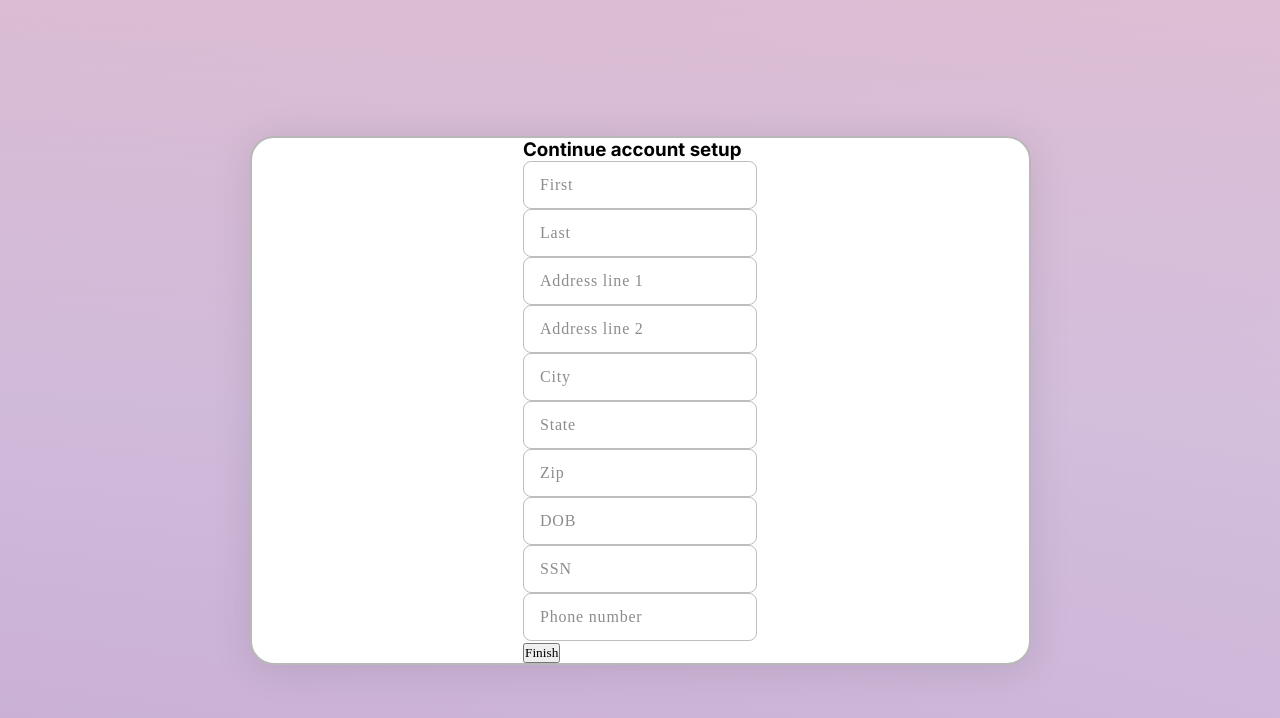
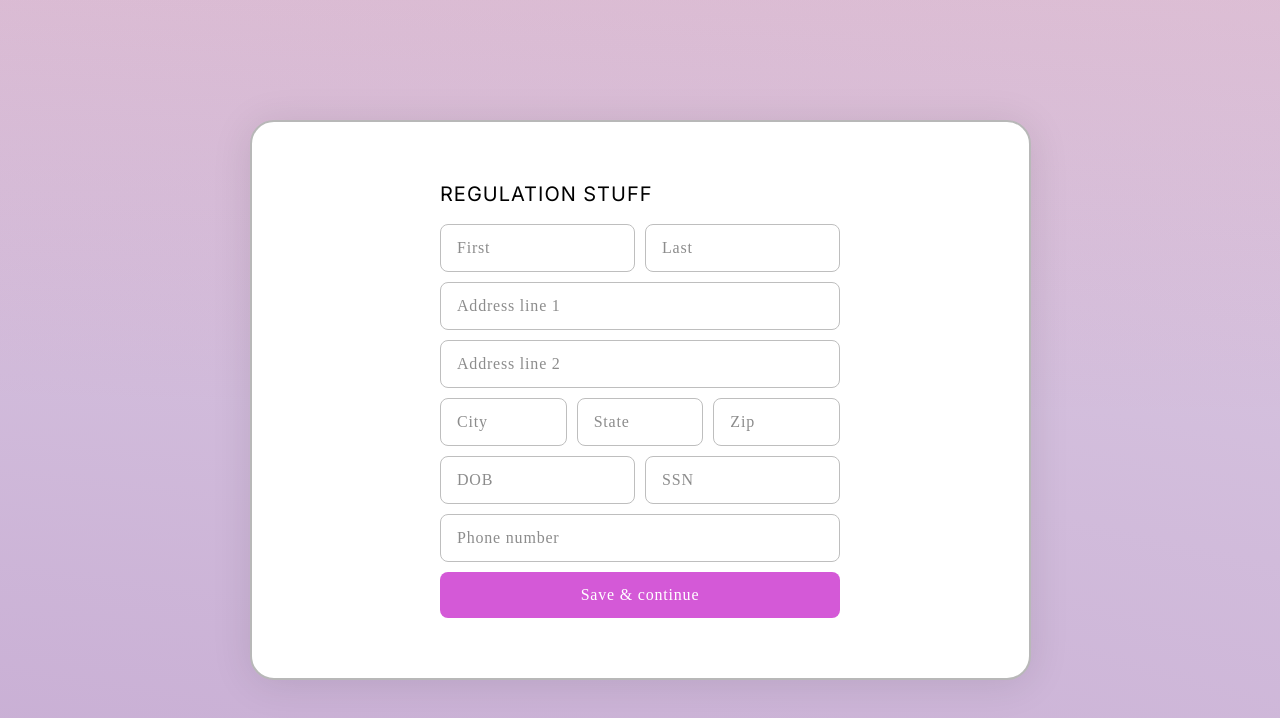
Before and after one commit to Shireling/p2p-next, a Next.js app: page /setup in a window 1280 px wide. Shown: the top 718 px of the page. Built offline with nearby package versions, Linux system fonts and the light colour scheme; no server answers; the database is empty; a web font is replaced by a local one.

Commit message:
Added most validation to setup form & stryling

```diff
--- a/src/app/globals.css
+++ b/src/app/globals.css
@@ -86,6 +86,10 @@ hr {
   text-decoration: underline;
 }
 
+input:focus {
+  outline: none;
+}
+
 input[type="text"],
 input[type="password"],
 input[type="numnber"] {
@@ -113,3 +117,9 @@ input[type="numnber"]::placeholder {
   font-size: 14px;
   font-weight: 700;
 }
+
+.spaced-10 {
+  display: flex;
+  flex-direction: column;
+  gap: 10px;
+}
--- a/src/app/setup/page.tsx
+++ b/src/app/setup/page.tsx
@@ -1,3 +1,4 @@
+import './setup.css'
 import { redirect } from "next/navigation"
 import { getUser } from "@/lib/auth/get-user"
 import SetupForm from "@/components/forms/setup-form/setup-form"
@@ -7,8 +8,8 @@ export default async function Setup() {
   user?.moovId && redirect('/')
 
   return (
-    <div>
-      <h3>Continue account setup</h3>
+    <div className='initial-views-container'>
+      <h1>REGULATION STUFF</h1>
       <SetupForm />
     </div>
   )
--- /dev/null
+++ b/src/app/setup/setup.css
@@ -0,0 +1,7 @@
+.initial-views-container {
+  margin: 60px 0;
+  max-width: 400px;
+  display: flex;
+  flex-direction: column;
+  gap: 18px;
+}
--- /dev/null
+++ b/src/components/forms/setup-form/setup-form.css
@@ -0,0 +1,4 @@
+.form-fields-row {
+  display: flex;
+  gap: 10px;
+}
--- a/src/components/forms/setup-form/setup-form.tsx
+++ b/src/components/forms/setup-form/setup-form.tsx
@@ -1,44 +1,57 @@
 'use client'
 
+import './setup-form.css'
 import { redirect } from "next/navigation"
 import { useState } from "react"
+import { useForm, SubmitHandler, Controller } from "react-hook-form"
+import { yupResolver } from "@hookform/resolvers/yup"
+import { setupSchema } from "@/lib/validation-schemas/setup-schema"
+import Button from "@/components/form-elements/button/button"
+
+interface Inputs {
+  firstName: string
+  lastName: string
+  addressLine1: string
+  addressLine2: string
+  city: string
+  state: string
+  zip: string
+  dob: string
+  ssn: string
+  phone: string
+}
 
 const SetupForm = () => {
-  const [firstName, setFirstName] = useState<string>('')
-  const [lastName, setLastName] = useState<string>('')
-  const [addressLineOne, setAddressLineOne] = useState<string>('')
-  const [addressLineTwo, setAddressLineTwo] = useState<string>('')
-  const [city, setCity] = useState<string>('')
-  const [stateProv, setStateProv] = useState<string>('')
-  const [zip, setZip] = useState<string>('')
-  const [dob, setDob] = useState<string>('')
-  const [ssn, setSsn] = useState<string>('')
-  const [phone, setPhone] = useState<string>('')
+  const {
+    register,
+    handleSubmit,
+    formState: { errors },
+  } = useForm<Inputs>({ resolver: yupResolver(setupSchema) })
 
-  const createMoovAccount = async () => {
-
+  const onSubmit: SubmitHandler<Inputs> = (data) => {
+    console.log(data)
   }
 
   return (
-    <div>
-      <div>
-        <input type='text' placeholder='First' value={firstName} onChange={e => setFirstName(e.target.value)} />
-        <input type='text' placeholder='Last' value={lastName} onChange={e => setLastName(e.target.value)} />
+    <form className='spaced-10' onSubmit={handleSubmit(onSubmit)}>
+      <div className='form-fields-row'>
+        <input type='text' placeholder='First' style={{ border: errors.firstName?.message ? '1px solid red' : '' }} {...register('firstName')} />
+        <input type='text' placeholder='Last' style={{ border: errors.lastName?.message ? '1px solid red' : '' }} {...register('lastName')} />
       </div>
-      <input type='text' placeholder='Address line 1' value={addressLineOne} onChange={e => setAddressLineOne(e.target.value)} />
-      <input type='text' placeholder='Address line 2' value={addressLineTwo} onChange={e => setAddressLineTwo(e.target.value)} />
-      <div>
-        <input type='text' placeholder='City' value={city} onChange={e => setCity(e.target.value)} />
-        <input type='text' placeholder='State' value={stateProv} onChange={e => setStateProv(e.target.value)} />
-        <input type='text' placeholder='Zip' value={zip} onChange={e => setZip(e.target.value)} />
+      <input type='text' placeholder='Address line 1' style={{ border: errors.addressLine1?.message ? '1px solid red' : '' }} {...register('addressLine1')} />
+      <input type='text' placeholder='Address line 2' style={{ border: errors.addressLine2?.message ? '1px solid red' : '' }} {...register('addressLine2')} />
+      <div className='form-fields-row'>
+        <input type='text' placeholder='City' style={{ border: errors.city?.message ? '1px solid red' : '' }} {...register('city')} />
+        <input type='text' placeholder='State' style={{ border: errors.state?.message ? '1px solid red' : '' }} {...register('state')} />
+        <input type='text' placeholder='Zip' style={{ border: errors.zip?.message ? '1px solid red' : '' }} {...register('zip')} />
       </div>
-      <div>
-        <input type='text' placeholder='DOB' value={dob} onChange={e => setDob(e.target.value)} />
-        <input type='text' placeholder='SSN' value={ssn} onChange={e => setSsn(e.target.value)} />
+      <div className='form-fields-row'>
+        <input type='text' placeholder='DOB' style={{ border: errors.dob?.message ? '1px solid red' : '' }} {...register('dob')} />
+        <input type='text' placeholder='SSN' style={{ border: errors.ssn?.message ? '1px solid red' : '' }} {...register('ssn')} />
       </div>
-      <input type='text' placeholder='Phone number' value={phone} onChange={e => setPhone(e.target.value)} />
-      <button onClick={createMoovAccount}>Finish</button>
-    </div>
+      <input type='text' placeholder='Phone number' style={{ border: errors.phone?.message ? '1px solid red' : '' }} {...register('phone')} />
+      <Button inputType='submit'>Save & continue</Button>
+    </form>
   )
 }
 
--- /dev/null
+++ b/src/lib/validation-schemas/setup-schema.ts
@@ -0,0 +1,16 @@
+import * as yup from 'yup'
+
+export const setupSchema = yup
+  .object({
+    firstName: yup.string().required(),
+    lastName: yup.string().required(),
+    addressLine1: yup.string().required('Please enter your address'),
+    addressLine2: yup.string().required(),
+    city: yup.string().required(),
+    state: yup.string().required(),
+    zip: yup.string().required(),
+    dob: yup.string().required(),
+    ssn: yup.string().required(),
+    phone: yup.string().required()
+  })
+  .required()
```
